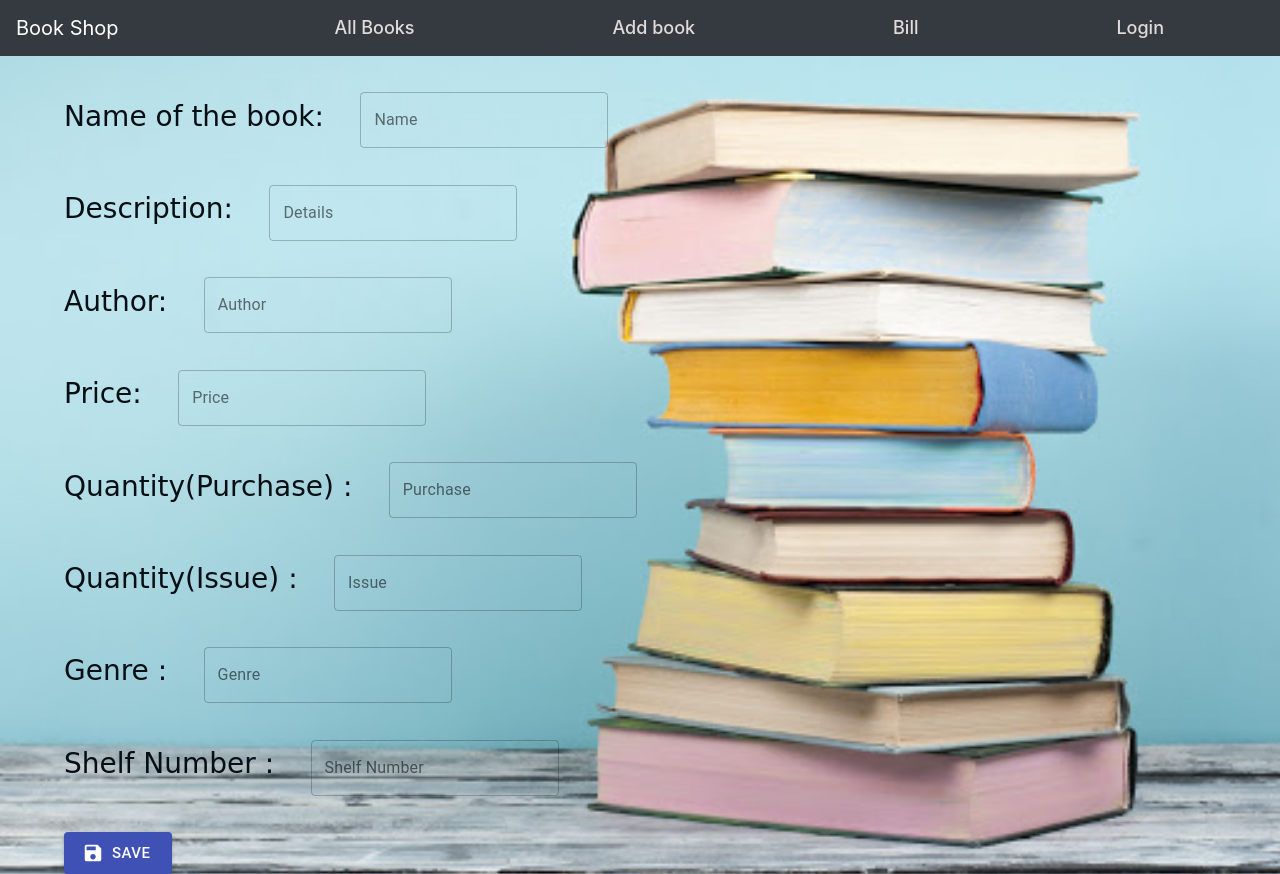
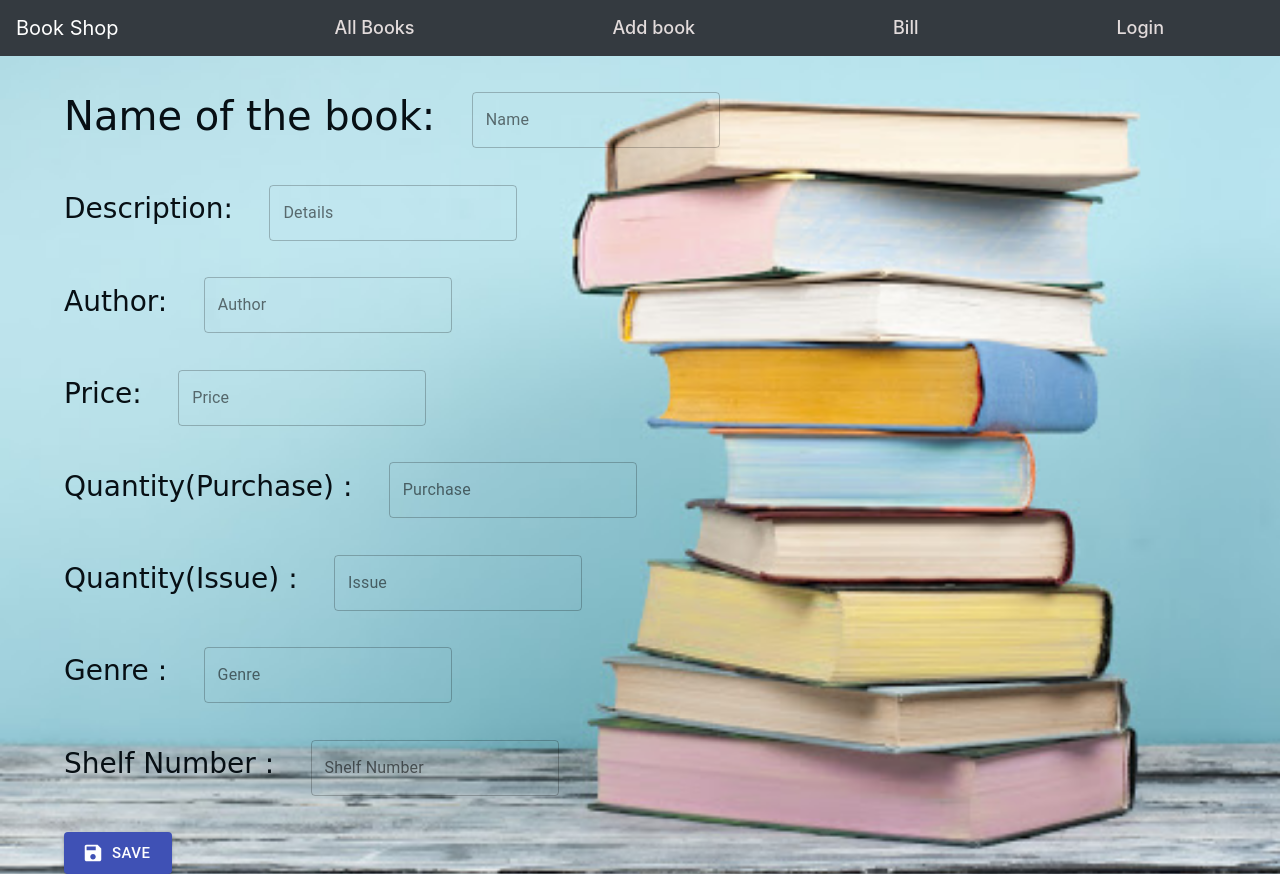
Before and after one commit to saniyaagrawal/book-shop, a React (Create React App) app: page /add in a window 1280 px wide. Built offline with nearby package versions, Linux system fonts and the light colour scheme.

Commit message:
add file changes done to merge with master

```diff
--- a/src/Components/Add/Add.jsx
+++ b/src/Components/Add/Add.jsx
@@ -45,7 +45,7 @@ const Add = () => {
         <form noValidate autoComplete="off">
           <div className="add_form">
             <div className="add_row">
-              <h3 className="add_name">Name of the book:</h3>
+              <h1 className="add_name">Name of the book:</h1>
               <div className="add_input">
                 <TextField
                   id="outlined-basic"
```
